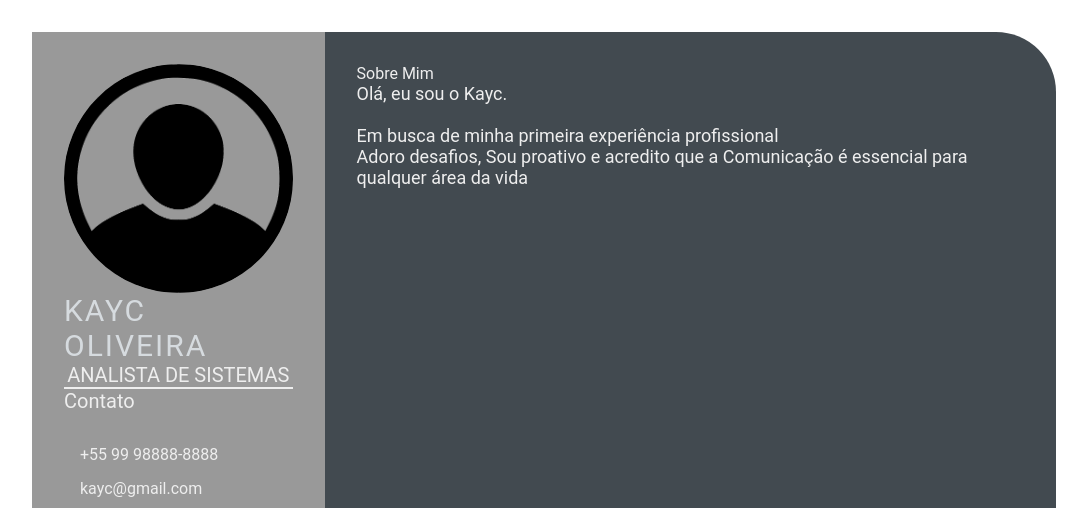
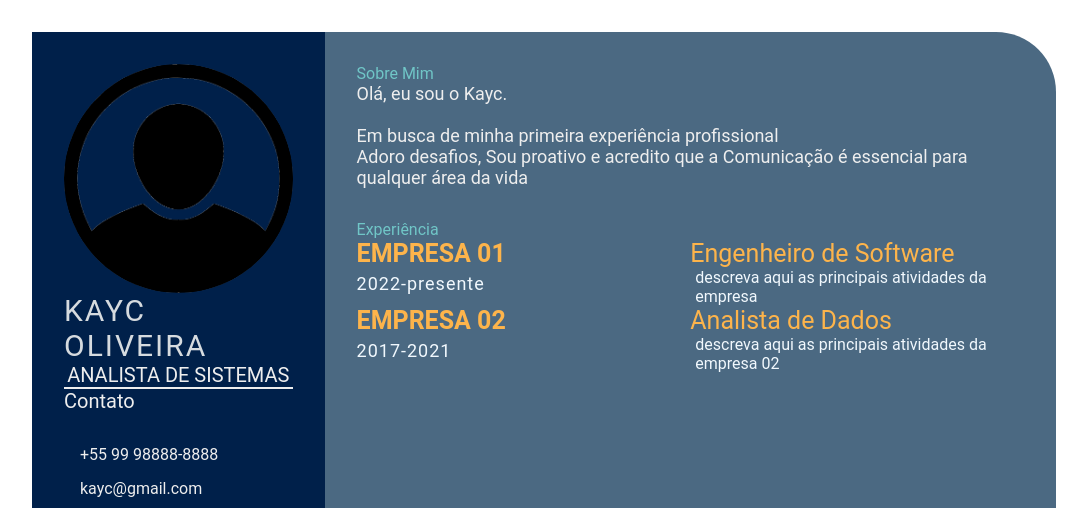
Before and after one commit to kaycso/Curriculum-template, a plain HTML site: page Index.html in a window 1280 px wide. Shown: the top 508 px of the page, without its empty margins (96-1183 px from the left). Drawn offline with Linux system fonts and the light colour scheme.

Commit message:
feature: Challenge Day 03 (#3)

```diff
--- a/Index.html
+++ b/Index.html
@@ -40,8 +40,9 @@
 
         <section class="right-section">
             <section class="right-section-contents">
+
                 <section class="about gap">
-                    <div class="right-title">Sobre Mim</div>
+                    <div class="right-title">Sobre Mim</h1>
                     <p class="about-me-contents">
                         Olá, eu sou o Kayc.<br>
                         <br> Em busca de minha primeira experiência profissional
@@ -49,6 +50,36 @@
                     </p>
                 </section>
 
+                <section class="experience gap">
+                    <div class="right-title">Experiência</div>
+                    <div class="experience-contents">
+                        <!-- priemira experiencia -->
+                        <div class="exp-left">
+                            <p class="exp-company-name">empresa 01</p>
+                            <p class="exp-time-period">2022-presente</p>
+                        </div>
+
+                        <div class="exp-right">
+                            <p class="exp-position">Engenheiro de Software</p>
+                            <p class="exp-desc">
+                                descreva aqui as principais atividades da empresa
+                            </p>
+                        </div>
+
+                        <!-- Segunda experiencia -->
+                        <div class="exp-left">
+                            <p class="exp-company-name">empresa 02</p>
+                            <p class="exp-time-period">2017-2021</p>
+                        </div>
+
+                        <div class="exp-right">
+                            <p class="exp-position">Analista de Dados</p>
+                            <p class="exp-desc">
+                                descreva aqui as principais atividades da empresa 02
+                            </p>
+                        </div>
+                    </div>
+                </section>
             </section>
         </section>
     </main>
--- a/style.css
+++ b/style.css
@@ -17,13 +17,13 @@
 .left-section {
     grid-column: span 2;
     height: 100%;
-    background-color: #999999;
+    background-color: #00204a;
 }
 
 .right-section {
     grid-column: span 5;
     height: 100%;
-    background-color: #424a50;
+    background-color: #4B6982;
     border-radius: 0px 60px 0px 0px;
 }
 
@@ -91,7 +91,7 @@
 }
 
 .right-title {
-    color: #eeeeee;
+    color: #70C6C7;
 }
 
 .gap {
@@ -101,3 +101,43 @@
     font-size: 18px;
     color: #eeeeee;
 }
+
+.experience-contents,
+.education-contents,
+.awards-contents {
+    display: grid;
+    grid-template-columns: repeat(2, 1fr);
+    padding-bottom: 2rem;
+    color: #F1F8FD;
+}
+
+.exp-company-name,
+.education-school-name,
+.awards-company-name {
+    font-size: 25px;
+    font-weight: bold;
+    color: #FDB44B;
+    text-transform: uppercase;
+}
+
+.exp-time-period,
+.educationp-time-period,
+.awards-time-period {
+    font-size: 18px;
+    line-height: 32px;
+    letter-spacing: 1px;
+}
+
+.exp-position,
+.education-subject,
+.awards-name {
+    font-size: 25px;
+    color: #FDB44B;
+}
+
+.exp-desc,
+.education-desc,
+.awards-desc {
+    font-size: 16px;
+    padding-left: 5px;
+}
```
